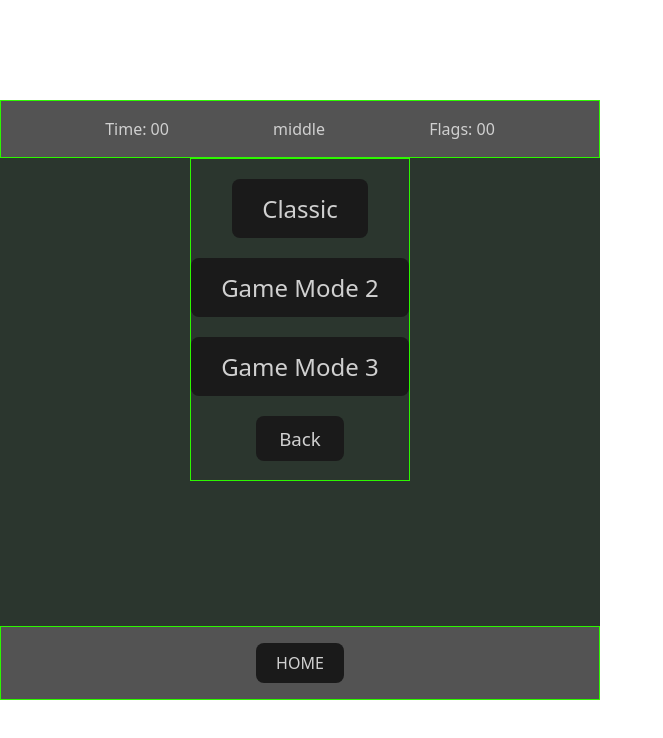
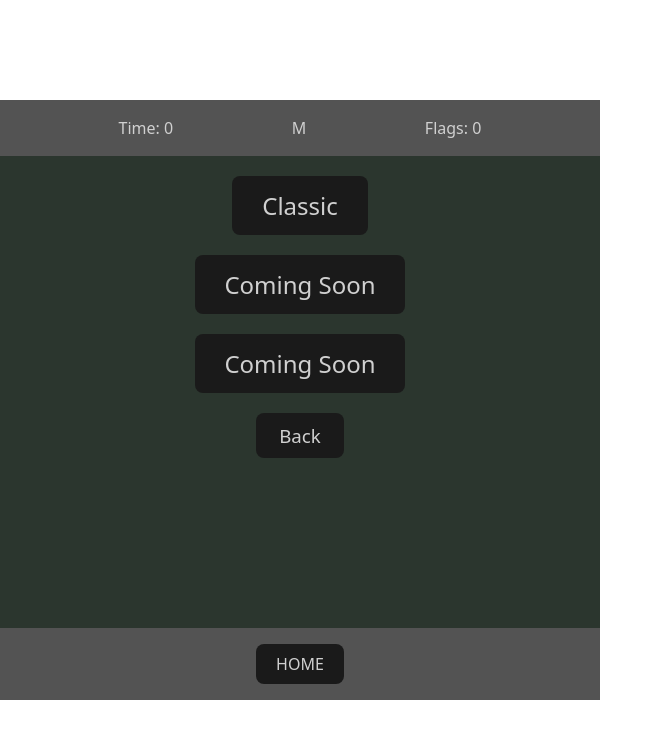
Before and after one commit to Justus2519/JAG-site, a React (Vite) app: page / in a window 1280 px wide. Both pictures are taken after a click on the button "Play". Shown: the top 738 px of the page, without its empty margins (0-663 px from the left). Built offline with nearby package versions, Linux system fonts and the light colour scheme.

Commit message:
working zero fill

```diff
--- a/src/App.tsx
+++ b/src/App.tsx
@@ -24,6 +24,11 @@ function App() {
     const [gen, setGenType] = React.useState(GenModes.Classic);
     const [gameSize, setSize] = React.useState(GameSizes.Small);
     const [theme, setTheme] = React.useState(ThemeNames[0].shorthand);
+    const [timer, setTimer] = React.useState(0);
+    const [flags, setFlags] = React.useState(0);
+
+    //Timer and Flags
+
 
     //Menu type definitions
     const menus = [
@@ -53,13 +58,13 @@ function App() {
         <div className={`game ${theme}-game`}>
             <div className="bar">
                 <div>
-                    <p>Time: 00</p>
+                    <p>{`Time: ${timer}`}</p>
                 </div>
                 <div>
-                    <p>middle</p>
+                    <p>M</p>
                 </div>
                 <div>
-                    <p>Flags: 00</p>
+                    <p>{`Flags: ${flags}`}</p>
                 </div>
             </div>
             <div className="board">
--- a/src/components/Board.tsx
+++ b/src/components/Board.tsx
@@ -5,6 +5,7 @@ import { generation } from "../game-logic";
 import { emptyGeneration } from "../game-logic";
 import Tile from "./Tile";
 import { TileObject } from "../game-logic";
+import { autofill } from "../game-logic";
 
 import { GameSizes } from "../settings-and-modes";
 
@@ -13,23 +14,28 @@ function Board({
     genType,
     mode,
 }: {
-    size: number;
-    genType: string;
-    mode: string;
+    size: number,
+    genType: string,
+    mode: string,
 }) {
     const [firstClick, setFC] = React.useState(true);
     const [tiles, tilesSet] = React.useState(emptyGeneration(size));
 
     function gameStart(index: number) {
         let newTiles = generation(size, genType);
-        newTiles[index].uncover();
+        newTiles = autofill(size, index, newTiles);
         tilesSet(newTiles);
         setFC(false);
     }
+    function gameLose(){
+        //Game lose function. Resets timer and flags
+    }
+
 
     function tileAffect(tile: TileObject, index: number){
         let clonedTiles = tiles.slice();
         clonedTiles[index] = tile;
+        clonedTiles = autofill(size, index, clonedTiles);
         tilesSet(clonedTiles);
     }
 
--- a/src/components/PlayMenu.tsx
+++ b/src/components/PlayMenu.tsx
@@ -19,12 +19,12 @@ function PlayMenu(
                 </h2>
                 <h2>
                     <button>
-                        Game Mode 2
+                        Coming Soon
                     </button>
                 </h2>
                 <h2>
                     <button>
-                        Game Mode 3
+                        Coming Soon
                     </button>
                 </h2>
                 <h3>
--- a/src/components/Tile.tsx
+++ b/src/components/Tile.tsx
@@ -14,7 +14,10 @@ function Tile(
 ){
     const tile = tiles[id].tileCopy();
     const tileClick = (event: React.MouseEvent)=>{
-        if(event.type === 'contextMenu') tile.flag();
+        if(event.type === 'contextMenu'){
+            tile.flag();
+            console.log('flagged');
+        }
         else{
             if(tiles[id].covered){
                 tile.uncover();
--- a/src/game-logic.ts
+++ b/src/game-logic.ts
@@ -51,9 +51,9 @@ function classicGeneration(size: number): TileObject[]{
     switch(size){
         case GameSizes.Small:
             let temp = [
-                -1, 2, 1, 1,
-                1, 2, -1, 1,
-                1, 2, 2, 1,
+                -1, 2, -1, 2,
+                1, 2, 1, 1,
+                1, 1, 1, 0,
                 1, -1, 1, 0
             ];
             for(let i= 0; i<size*size; i++){
@@ -106,13 +106,56 @@ function classicGeneration(size: number): TileObject[]{
     return [];
 }
 
-function randomGeneration(size: number): number[]{
-    let tiles: number[] = new Array(size*size);
-    //Generate Mines
-    for(let i = 0; i<size*size; i++){
-        tiles[i] = Math.random() * -1;
+
+
+//TO DO:
+
+//Returns a randomly generated TileObject array of length size*size see example arrays in classicGeneration(...)
+function randomGeneration(size: number): TileObject[]{
+    return [];
+}
+
+//Returns a randomly generated TileObject array of length size*size solvable by Single Point Algorithm (see page 25 in Algorithms for Minesweeper Game Grid Generation)
+function simpleGeneration(size: number): TileObject[]{
+    return [];
+}
+
+export function autofill(size: number, index: number, tiles: TileObject[]): TileObject[]{
+    tiles[index].uncover();
+    if(tiles[index].nCount!=0) return tiles;
+    let newIndex = index - 1;//LEFT
+    if((index%size)>0 && tiles[newIndex].covered){
+        tiles = autofill(size, newIndex, tiles);
     }
-    //Calculate Neighbours for each tile
+    newIndex = index + 1;//RIGHT
+    if((index%size)+1<size && tiles[newIndex].covered){
+        tiles = autofill(size, newIndex, tiles);
+    }
+    newIndex = index - size;//UP
+    if((newIndex>0 && tiles[newIndex].covered)){
+        tiles = autofill(size, newIndex, tiles);
+    }
+    newIndex = index + size;//DOWN
+    if(newIndex<size*size && tiles[newIndex].covered){
+        tiles = autofill(size, newIndex, tiles);
+    }
+    newIndex = index - size - 1; //UP RIGHT
+    if((index%size)+1<size && newIndex>0){
+        if(tiles[newIndex].covered) tiles = autofill(size, newIndex, tiles);
+    }
+    newIndex = index - size - 1; //UP LEFT
+    if((index%size)-1>=0 && newIndex>0){
+        if(tiles[newIndex].covered) tiles = autofill(size, newIndex, tiles);
+    }
+    newIndex = index + size - 1; //DOWN LEFT
+    if((index%size)-1>=0 && newIndex<size*size){
+        if(tiles[newIndex].covered) tiles = autofill(size, newIndex, tiles);
+    }
+    newIndex = index + size + 1; //DOWN RIGHT
+    if((index%size)+1<size && newIndex<size*size){
+        if(tiles[newIndex].covered) tiles = autofill(size, newIndex, tiles);
+    }
+
 
     return tiles;
 }
--- a/src/styles/App.css
+++ b/src/styles/App.css
@@ -7,17 +7,11 @@
 
 .menu{
   text-align: center;
-  border-color:#2df700;
-  border-style: solid;
-  border-width: 1px;
 }
 
 .bar {
   display: flex;
   justify-content: space-evenly;
-  border-color:#2df700;
-  border-style: solid;
-  border-width: 1px;
 }
 
 .lg-h1 {
@@ -39,9 +33,6 @@ footer {
   padding: 1em;
   margin-top:auto;
   text-align: center;
-  border-color:#2df700;
-  border-style: solid;
-  border-width: 1px;
 }
 /*==================================THEMES===================================*/
 /* =================== Lean 'N' Green =========================
```
